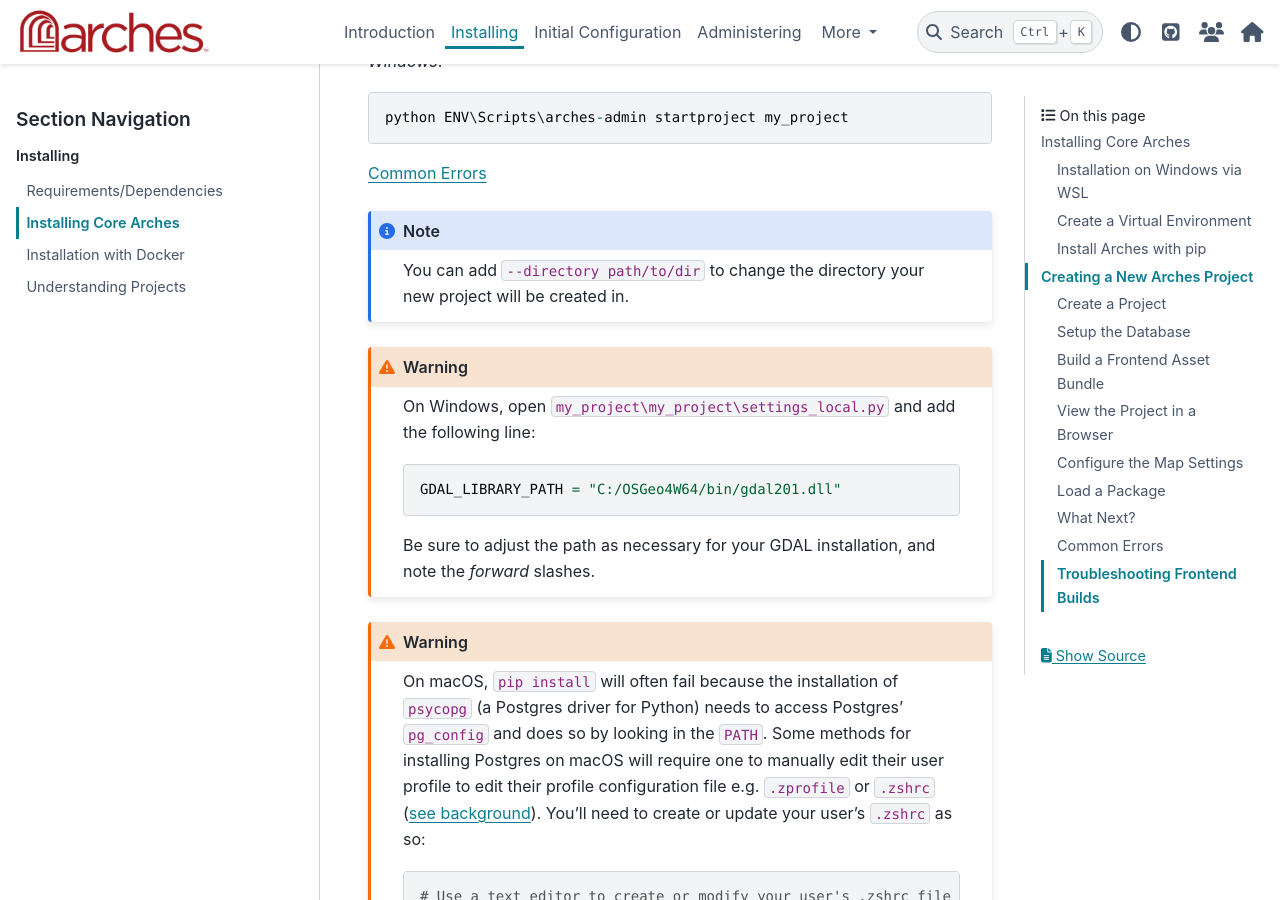
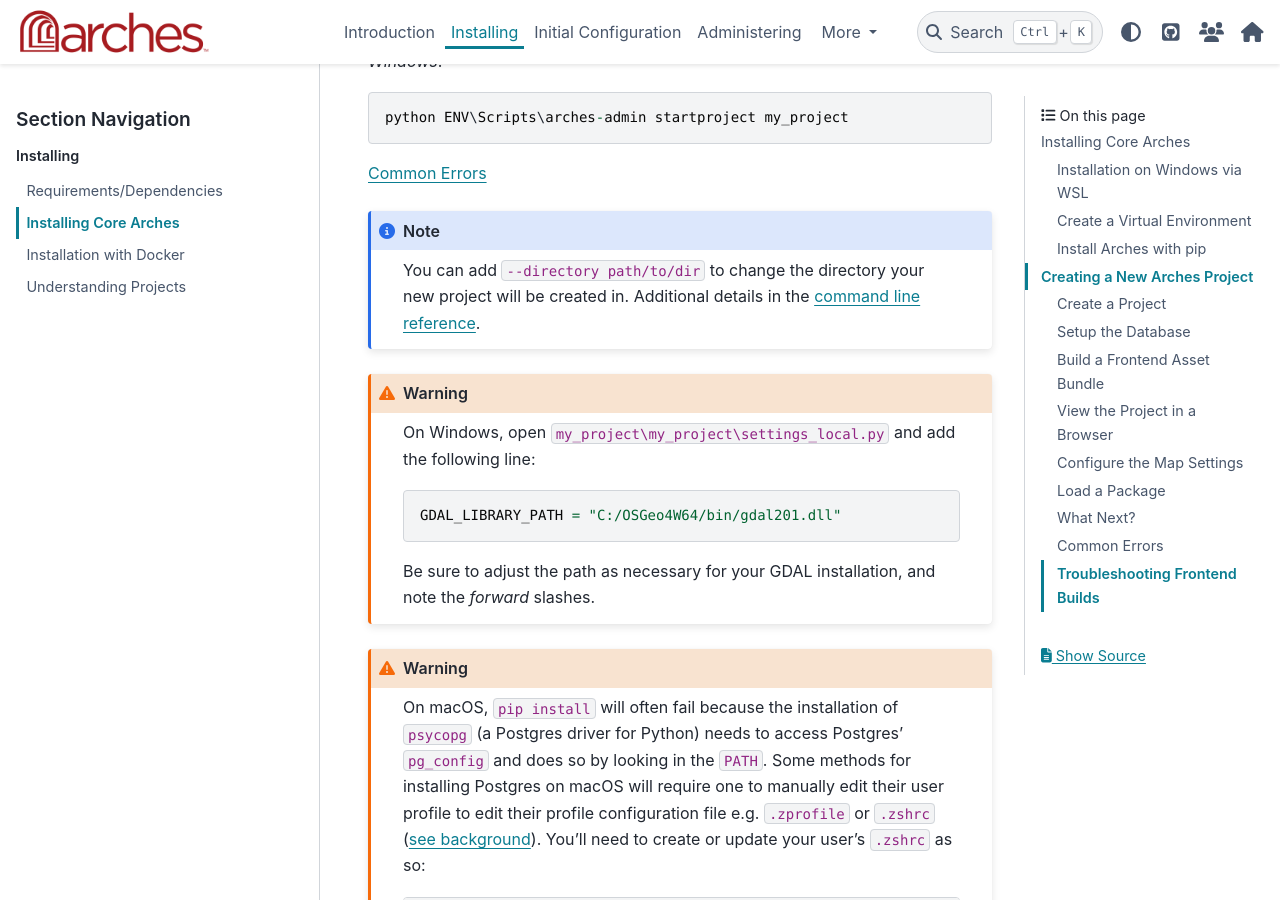
Before and after one commit to archesproject/arches-docs, a Sphinx documentation site: the page built from docs/installing/installation.rst, in a window 1280 px wide and 900 px high, scrolled down 3223 px. Built offline with Sphinx 7.4.7 and the PyData theme 0.15.4, drawn with Linux system fonts in a browser that asks for light colours.

Commit message:
Point to cli reference in install guide

```diff
--- a/docs/installing/installation.rst
+++ b/docs/installing/installation.rst
@@ -102,6 +102,7 @@
 .. note::
 
     You can add ``--directory path/to/dir`` to change the directory your new project will be created in.
+    Additional details in the :ref:`command line reference<creating an Arches project>`.
 
 
 .. warning::
```
